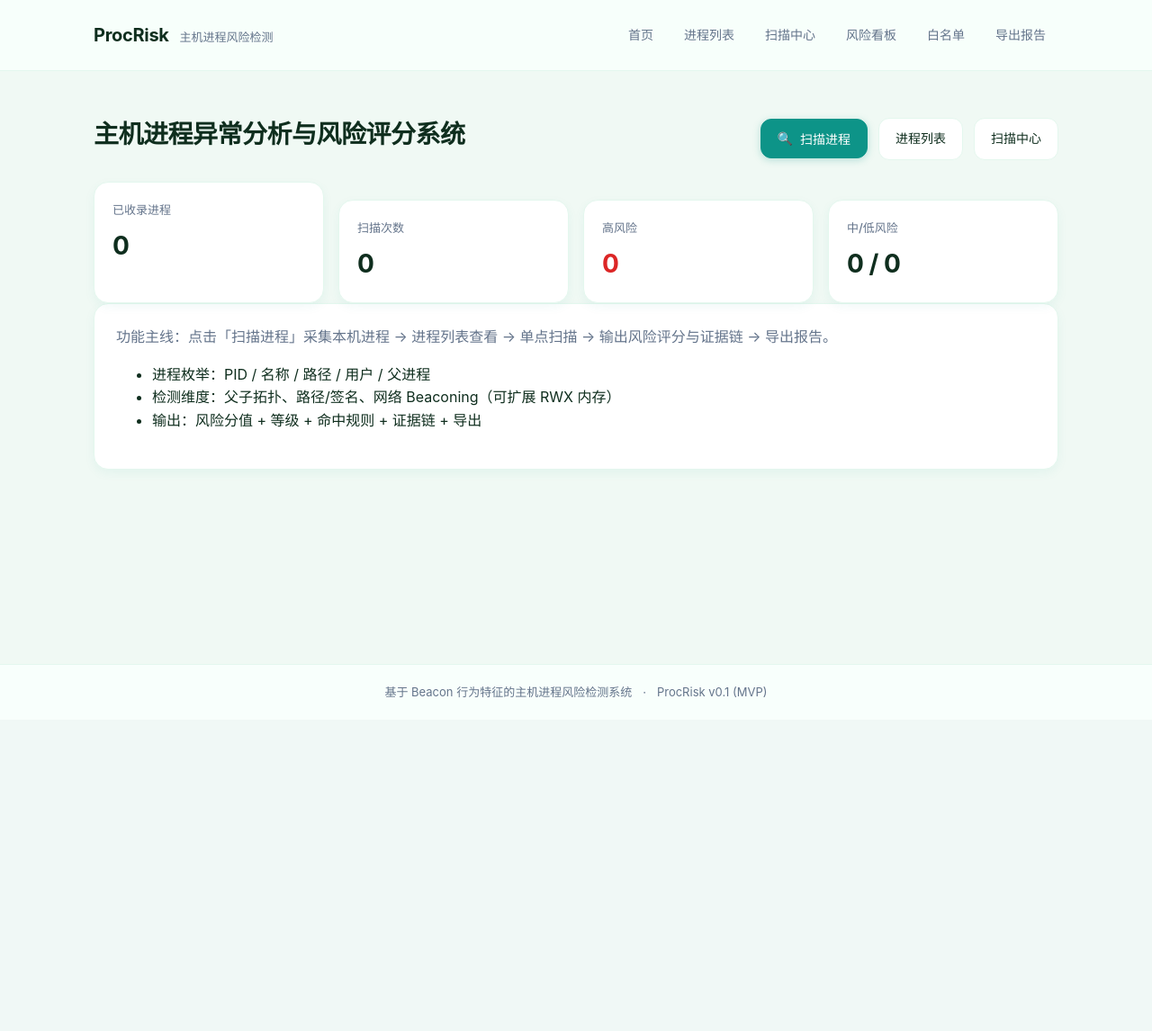
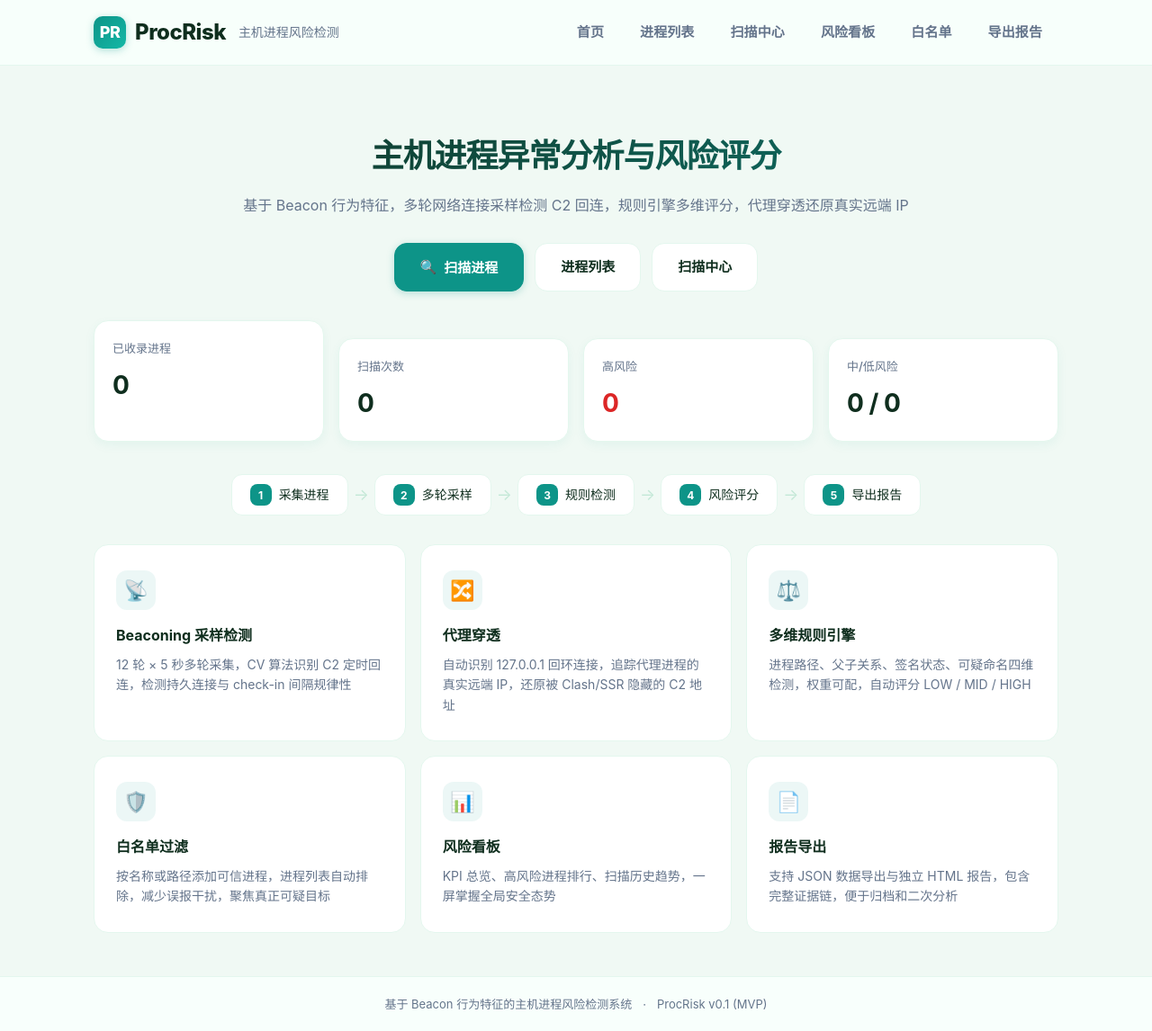
Before and after one commit to oumi-2and11/beacon_proc_risk, a Flask app: page / in a window 1280 px wide. Shown: the whole page at 90% size. Before the commit the page ends 775 px from the top, so only its background shows below. Run offline with Flask 3, Linux system fonts and the light colour scheme.

Commit message:
补充提交sampler.py用于多轮扫描beacon特征，以及修改前端页面风格

```diff
--- a/webapp/static/css/main.css
+++ b/webapp/static/css/main.css
@@ -72,24 +72,27 @@ a:hover{
   width: 100%;
   max-width: 1120px;
   margin: 0 auto;
-  padding: 18px 24px;
+  padding: 14px 24px;
   display: flex;
   align-items: center;
   justify-content: space-between;
-  gap: 20px;
+  gap: 24px;
 }
 
 .brand{
   display: flex;
-  align-items: baseline;
-  gap: 12px;
+  align-items: center;
+  gap: 14px;
 }
 
 .brand-link{
-  font-weight: 700;
-  font-size: 20px;
-  letter-spacing: -0.3px;
+  font-weight: 800;
+  font-size: 24px;
+  letter-spacing: -0.5px;
   color: var(--text);
+  display: flex;
+  align-items: center;
+  gap: 10px;
 }
 
 .brand-link:hover{
@@ -97,24 +100,40 @@ a:hover{
   color: var(--primary);
 }
 
+.brand-icon{
+  display: inline-flex;
+  align-items: center;
+  justify-content: center;
+  width: 36px;
+  height: 36px;
+  border-radius: 10px;
+  background: linear-gradient(135deg, var(--primary), var(--primary-light));
+  color: #fff;
+  font-size: 18px;
+  font-weight: 800;
+  box-shadow: 0 2px 8px rgba(13, 148, 136, 0.3);
+}
+
 .brand-subtitle{
   color: var(--muted);
-  font-size: 13px;
+  font-size: 14px;
+  font-weight: 500;
 }
 
 .nav{
   display: flex;
-  gap: 6px;
+  gap: 4px;
   flex-wrap: wrap;
 }
 
 .nav-link{
-  padding: 10px 14px;
-  border-radius: 12px;
+  padding: 10px 18px;
+  border-radius: 10px;
   color: var(--muted);
-  font-size: 14px;
-  font-weight: 500;
+  font-size: 15px;
+  font-weight: 600;
   transition: all 0.2s ease;
+  letter-spacing: 0.1px;
 }
 
 .nav-link:hover{
@@ -647,3 +666,178 @@ a:hover{
   border-radius: 10px;
   transition: width 0.5s ease;
 }
+
+/* ---- 首页 Hero ---- */
+.hero{
+  text-align: center;
+  padding: 40px 0 32px;
+}
+
+.hero-title{
+  font-size: 36px;
+  font-weight: 800;
+  letter-spacing: -1px;
+  margin: 0 0 12px;
+  background: linear-gradient(135deg, var(--text) 0%, var(--primary-600) 100%);
+  -webkit-background-clip: text;
+  -webkit-text-fill-color: transparent;
+  background-clip: text;
+}
+
+.hero-subtitle{
+  font-size: 16px;
+  color: var(--muted);
+  margin: 0 0 28px;
+  line-height: 1.7;
+}
+
+.hero-actions{
+  display: flex;
+  justify-content: center;
+  gap: 12px;
+  flex-wrap: wrap;
+}
+
+.hero-actions .btn{
+  padding: 14px 28px;
+  font-size: 15px;
+  font-weight: 600;
+  border-radius: 14px;
+}
+
+/* ---- 首页 Feature Cards ---- */
+.features{
+  display: grid;
+  grid-template-columns: repeat(3, 1fr);
+  gap: 16px;
+  margin-top: 32px;
+}
+
+.feature-card{
+  background: var(--card);
+  border: 1px solid var(--border-light);
+  border-radius: var(--radius);
+  padding: 28px 24px;
+  transition: all 0.3s ease;
+  position: relative;
+  overflow: hidden;
+}
+
+.feature-card::before{
+  content: '';
+  position: absolute;
+  top: 0;
+  left: 0;
+  right: 0;
+  height: 3px;
+  background: linear-gradient(90deg, var(--primary), var(--primary-light));
+  opacity: 0;
+  transition: opacity 0.3s ease;
+}
+
+.feature-card:hover{
+  border-color: var(--border);
+  box-shadow: 0 8px 24px rgba(13, 148, 136, 0.1);
+  transform: translateY(-2px);
+}
+
+.feature-card:hover::before{
+  opacity: 1;
+}
+
+.feature-icon{
+  display: inline-flex;
+  align-items: center;
+  justify-content: center;
+  width: 44px;
+  height: 44px;
+  border-radius: 12px;
+  background: var(--primary-soft);
+  font-size: 22px;
+  margin-bottom: 16px;
+}
+
+.feature-title{
+  font-size: 16px;
+  font-weight: 700;
+  margin: 0 0 8px;
+  color: var(--text);
+}
+
+.feature-desc{
+  font-size: 14px;
+  color: var(--muted);
+  line-height: 1.6;
+  margin: 0;
+}
+
+/* ---- 首页 Pipeline 流程条 ---- */
+.pipeline{
+  display: flex;
+  align-items: center;
+  justify-content: center;
+  gap: 0;
+  margin: 36px 0 8px;
+  flex-wrap: wrap;
+}
+
+.pipeline-step{
+  display: flex;
+  align-items: center;
+  gap: 8px;
+  padding: 10px 20px;
+  background: var(--card);
+  border: 1px solid var(--border-light);
+  border-radius: 12px;
+  font-size: 14px;
+  font-weight: 500;
+  color: var(--text);
+  white-space: nowrap;
+}
+
+.pipeline-step .step-num{
+  display: inline-flex;
+  align-items: center;
+  justify-content: center;
+  width: 24px;
+  height: 24px;
+  border-radius: 8px;
+  background: var(--primary);
+  color: #fff;
+  font-size: 12px;
+  font-weight: 700;
+  flex-shrink: 0;
+}
+
+.pipeline-arrow{
+  font-size: 18px;
+  color: var(--border);
+  margin: 0 6px;
+  flex-shrink: 0;
+}
+
+@media (max-width: 900px){
+  .features{
+    grid-template-columns: 1fr 1fr;
+  }
+  .hero-title{
+    font-size: 28px;
+  }
+}
+
+@media (max-width: 560px){
+  .features{
+    grid-template-columns: 1fr;
+  }
+  .hero-title{
+    font-size: 24px;
+  }
+  .pipeline{
+    flex-direction: column;
+    gap: 8px;
+  }
+  .pipeline-arrow{
+    transform: rotate(90deg);
+    margin: 0;
+  }
+}
--- a/webapp/templates/index.html
+++ b/webapp/templates/index.html
@@ -2,9 +2,11 @@
 {% block title %}首页 - ProcRisk{% endblock %}
 
 {% block content %}
-<div class="page-title">
-  <h1>主机进程异常分析与风险评分系统</h1>
-  <div class="hstack">
+<!-- Hero -->
+<div class="hero">
+  <h1 class="hero-title">主机进程异常分析与风险评分</h1>
+  <p class="hero-subtitle">基于 Beacon 行为特征，多轮网络连接采样检测 C2 回连，规则引擎多维评分，代理穿透还原真实远端 IP</p>
+  <div class="hero-actions">
     <button class="btn primary" id="btn-scan" onclick="handleScan()">
       <span class="btn-icon">🔍</span>
       <span class="btn-text">扫描进程</span>
@@ -17,7 +19,7 @@
 <!-- Toast 容器 -->
 <div id="toast-container"></div>
 
-<!-- 快速统计卡片 -->
+<!-- KPI 卡片 -->
 <div class="kpi" id="kpi-cards">
   <div class="card">
     <div class="kpi-title">已收录进程</div>
@@ -37,15 +39,51 @@
   </div>
 </div>
 
-<div class="card">
-  <p class="muted" style="margin-top:0;">
-    功能主线：点击「扫描进程」采集本机进程 → 进程列表查看 → 单点扫描 → 输出风险评分与证据链 → 导出报告。
-  </p>
-  <ul>
-    <li>进程枚举：PID / 名称 / 路径 / 用户 / 父进程</li>
-    <li>检测维度：父子拓扑、路径/签名、网络 Beaconing（可扩展 RWX 内存）</li>
-    <li>输出：风险分值 + 等级 + 命中规则 + 证据链 + 导出</li>
-  </ul>
+<!-- 功能主线流程 -->
+<div class="pipeline">
+  <div class="pipeline-step"><span class="step-num">1</span>采集进程</div>
+  <span class="pipeline-arrow">→</span>
+  <div class="pipeline-step"><span class="step-num">2</span>多轮采样</div>
+  <span class="pipeline-arrow">→</span>
+  <div class="pipeline-step"><span class="step-num">3</span>规则检测</div>
+  <span class="pipeline-arrow">→</span>
+  <div class="pipeline-step"><span class="step-num">4</span>风险评分</div>
+  <span class="pipeline-arrow">→</span>
+  <div class="pipeline-step"><span class="step-num">5</span>导出报告</div>
+</div>
+
+<!-- 功能卡片 -->
+<div class="features">
+  <div class="feature-card">
+    <div class="feature-icon">📡</div>
+    <h3 class="feature-title">Beaconing 采样检测</h3>
+    <p class="feature-desc">12 轮 × 5 秒多轮采集，CV 算法识别 C2 定时回连，检测持久连接与 check-in 间隔规律性</p>
+  </div>
+  <div class="feature-card">
+    <div class="feature-icon">🔀</div>
+    <h3 class="feature-title">代理穿透</h3>
+    <p class="feature-desc">自动识别 127.0.0.1 回环连接，追踪代理进程的真实远端 IP，还原被 Clash/SSR 隐藏的 C2 地址</p>
+  </div>
+  <div class="feature-card">
+    <div class="feature-icon">⚖️</div>
+    <h3 class="feature-title">多维规则引擎</h3>
+    <p class="feature-desc">进程路径、父子关系、签名状态、可疑命名四维检测，权重可配，自动评分 LOW / MID / HIGH</p>
+  </div>
+  <div class="feature-card">
+    <div class="feature-icon">🛡️</div>
+    <h3 class="feature-title">白名单过滤</h3>
+    <p class="feature-desc">按名称或路径添加可信进程，进程列表自动排除，减少误报干扰，聚焦真正可疑目标</p>
+  </div>
+  <div class="feature-card">
+    <div class="feature-icon">📊</div>
+    <h3 class="feature-title">风险看板</h3>
+    <p class="feature-desc">KPI 总览、高风险进程排行、扫描历史趋势，一屏掌握全局安全态势</p>
+  </div>
+  <div class="feature-card">
+    <div class="feature-icon">📄</div>
+    <h3 class="feature-title">报告导出</h3>
+    <p class="feature-desc">支持 JSON 数据导出与独立 HTML 报告，包含完整证据链，便于归档和二次分析</p>
+  </div>
 </div>
 {% endblock %}
 
--- a/webapp/templates/layout.html
+++ b/webapp/templates/layout.html
@@ -11,7 +11,10 @@
   <header class="topbar">
     <div class="topbar-inner">
       <div class="brand">
-        <a class="brand-link" href="{{ url_for('main.index') }}">ProcRisk</a>
+        <a class="brand-link" href="{{ url_for('main.index') }}">
+          <span class="brand-icon">PR</span>
+          ProcRisk
+        </a>
         <span class="brand-subtitle">主机进程风险检测</span>
       </div>
 
```
Also changed, not shown: utils/risk_detector/sampler.py (added, +117 -0 lines).
